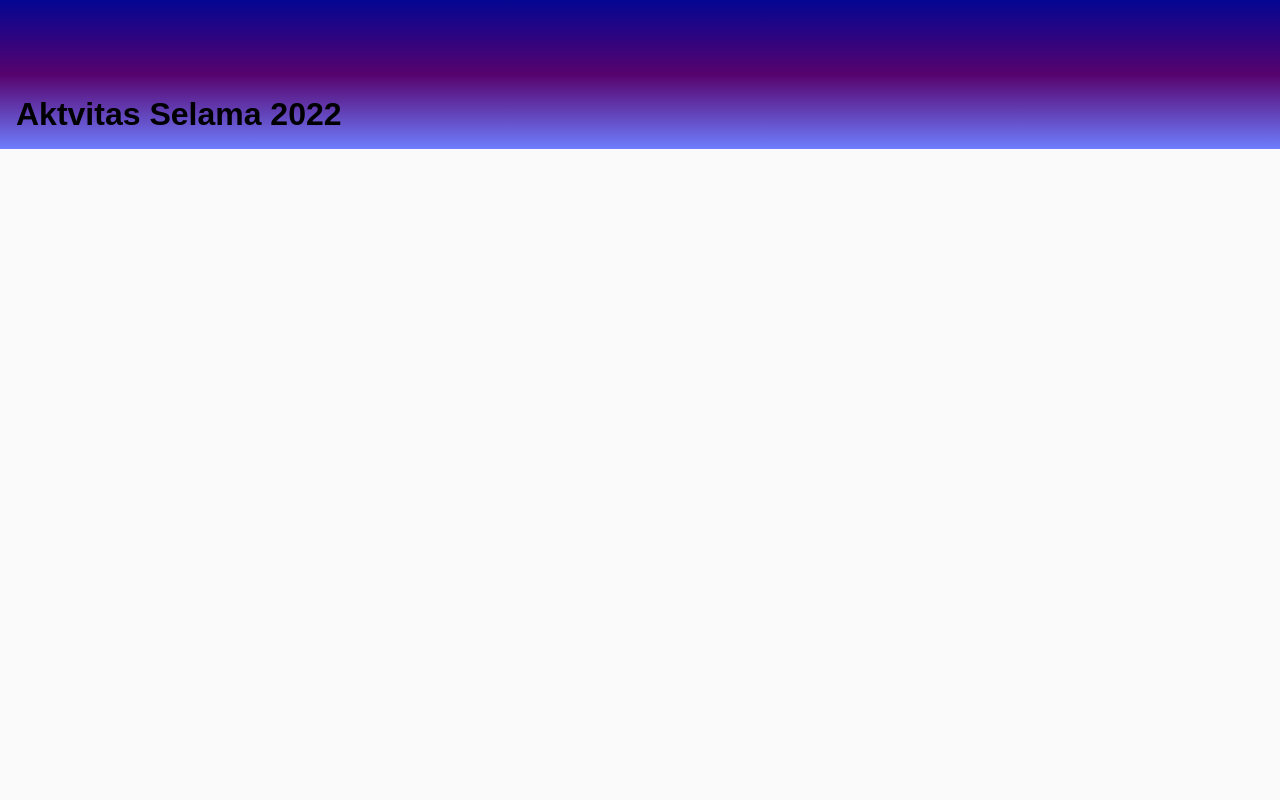
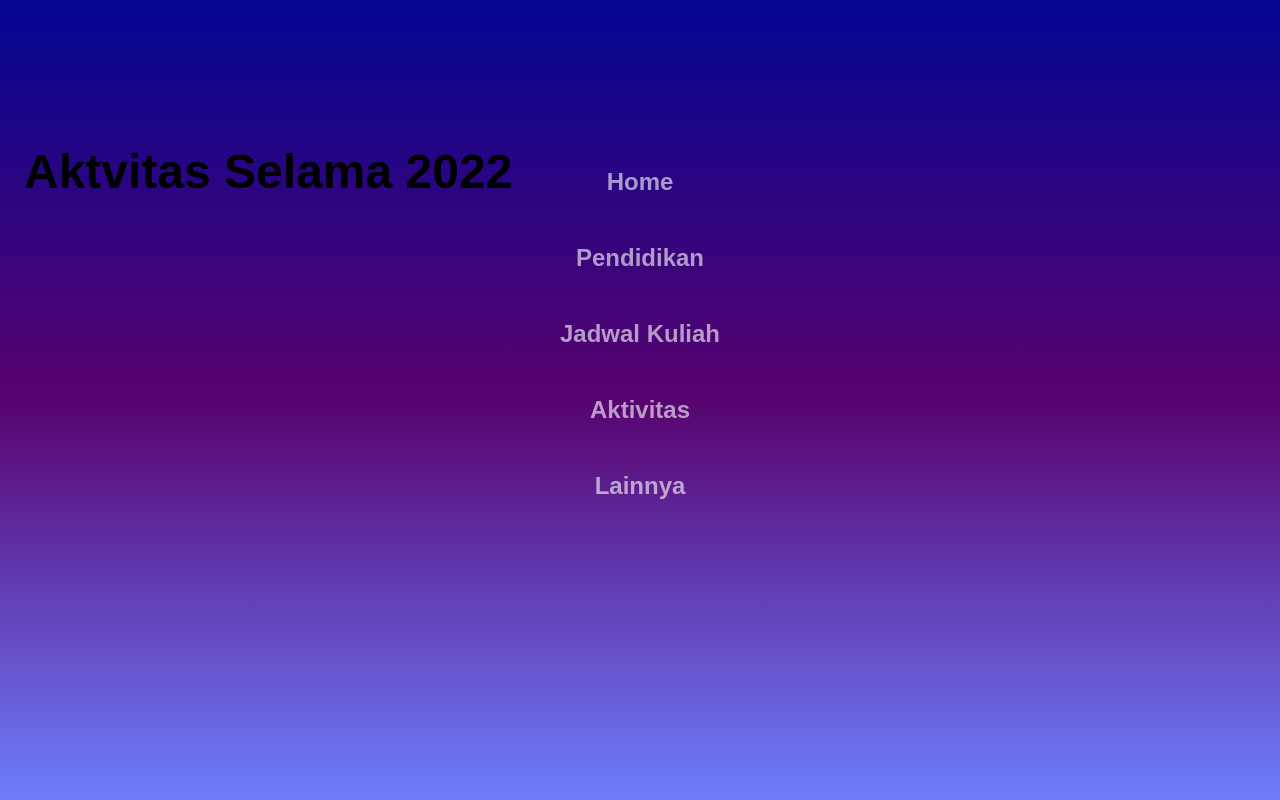
Before and after one commit to Daffakhaironkhan/daffakk.github.io, a plain HTML site: page Aktivitas.html in a window 1280 px wide. Drawn offline with Linux system fonts and the light colour scheme.

Commit message:
Update Aktivitas.html

```diff
--- a/Aktivitas.html
+++ b/Aktivitas.html
@@ -6,6 +6,17 @@
     <link rel="stylesheet" href="style.css">
     <title>Jadwal Kuliah</title>
 </head>
-
+<div class="container">
+        <div class="sidebar">
+            <nav>
+                <ul>
+                    <li><a href="index.html">Home</a></li>
+                    <li><a href="Pendidikan.html">Pendidikan</a></li>
+                    <li><a href="Jadwal.html">Jadwal Kuliah</a></li>
+                    <li><a href="Aktivitas.html">Aktivitas</a></li>
+                    <li><a href="Lainnya.html">Lainnya</a></li>
+                </ul>
+            </nav>
+        </div>
     <div class="sidebar">
         <h1>Aktvitas Selama 2022</h1>
```
